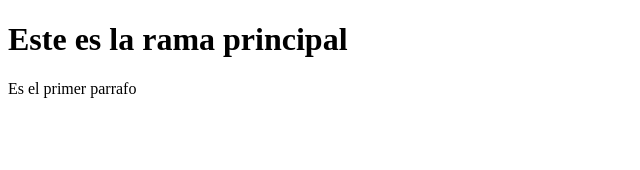
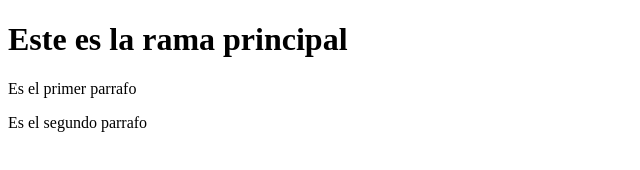
Before and after one commit to fsialer/git_control, a plain HTML site: page index.html in a window 1280 px wide. Shown: the whole page, without its empty margins (0-640 px from the left). Drawn offline with Linux system fonts and the light colour scheme.

Commit message:
Se creo el segundo parrafo

```diff
--- a/index.html
+++ b/index.html
@@ -11,6 +11,7 @@
 <body>
     <h1>Este es la rama principal</h1>
     <p>Es el primer parrafo</p>
+    <p>Es el segundo parrafo</p>
 </body>
 
 </html>
```
